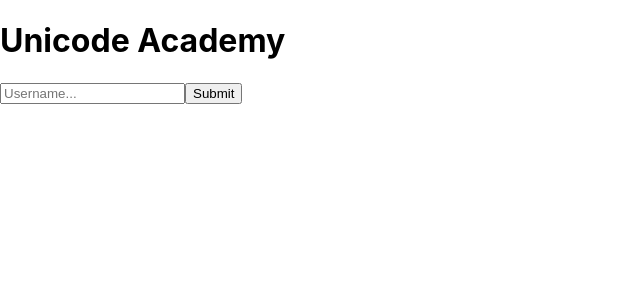
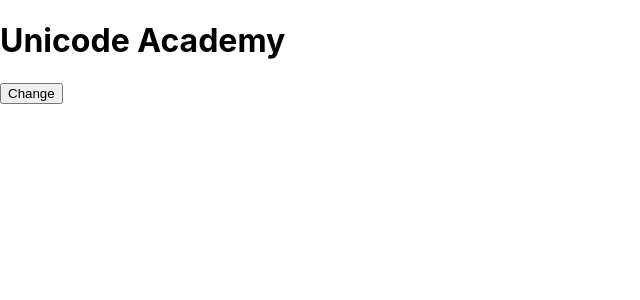
Before and after one commit to NguyenHoaiPhu299/LearnReactTutorial, a React (Create React App) app: page / in a window 1280 px wide. Shown: the top 300 px of the page, without its empty margins (0-640 px from the left). Built offline with nearby package versions, Linux system fonts and the light colour scheme.

Commit message:
Handle ReactJS Event - Using Object/Pass parameters

```diff
--- a/src/App.js
+++ b/src/App.js
@@ -4,12 +4,13 @@ import Header from './Header';
 import {Member} from './components/Member';
 import Comment from './components/Comment';
 import Event01 from './components/event/Event01';
+import Event02 from './components/event/Event02';
 
 function App() {
 
   return (
     <>
-      <Event01 />
+      <Event02 />
     </>
   );
 }
--- /dev/null
+++ b/src/components/event/Event02.js
@@ -0,0 +1,19 @@
+import React from "react";
+
+class Event02 extends React.Component {
+
+    handleChange = () => {
+        console.log('Changed');
+    }
+
+    render() {
+        return (
+            <>
+                <h1>Unicode Academy</h1>
+                <button type="buton" onClick={this.handleChange}>Change</button>
+            </>
+        )
+    }
+}
+
+export default Event02;
```
